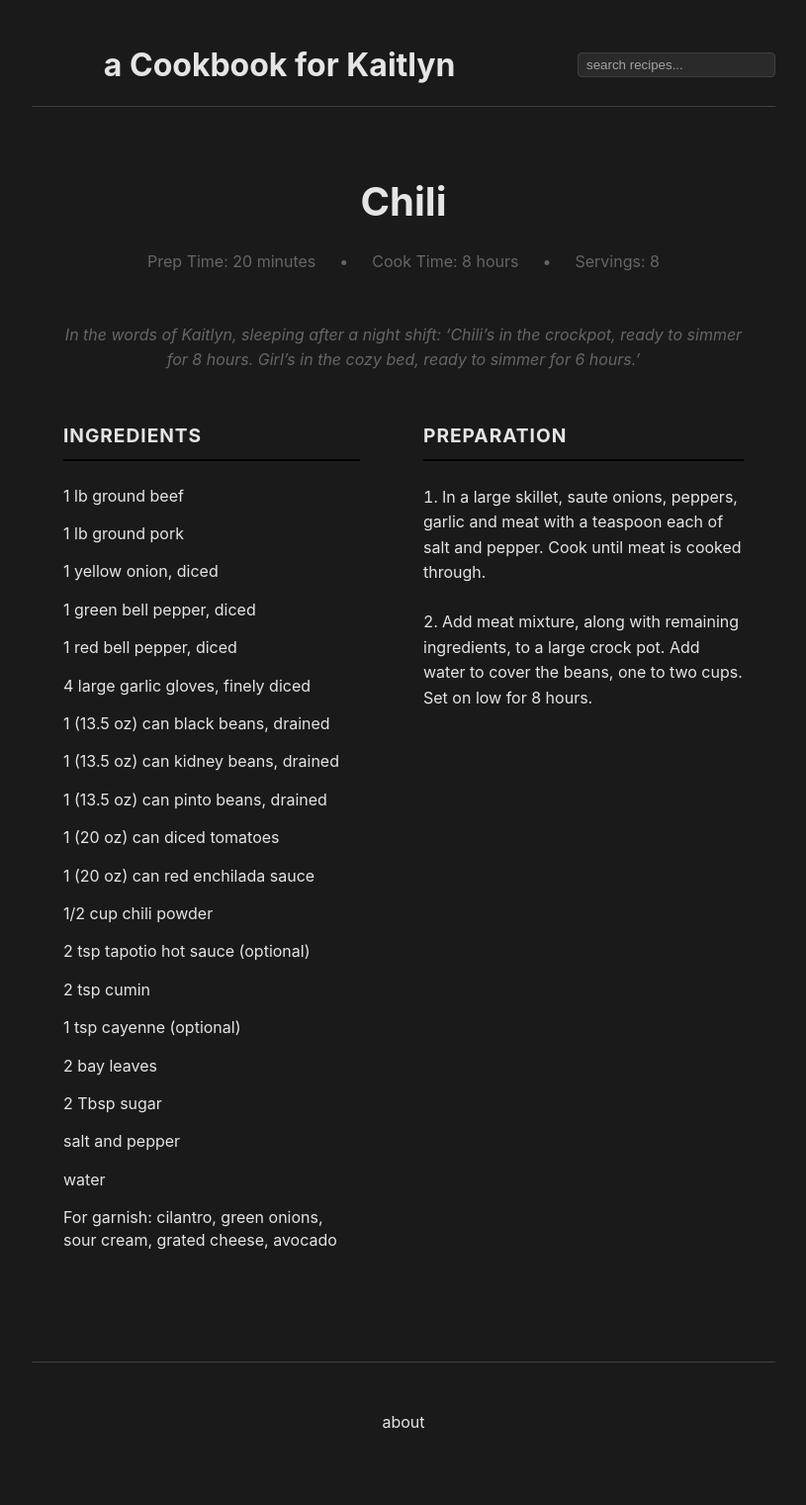
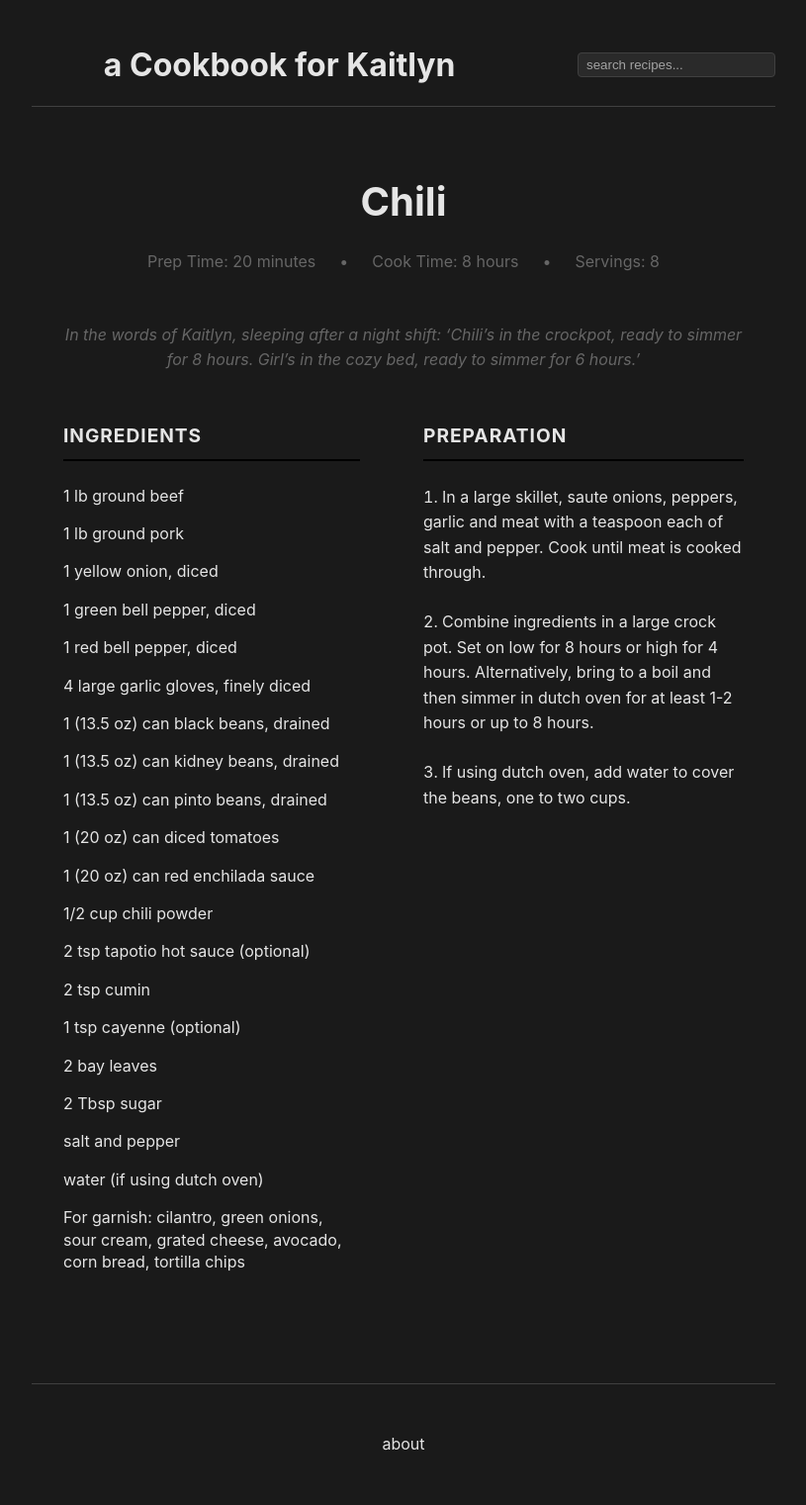
Before and after one commit to williamsca/recipes, a Jekyll site: the page built from _recipes/chili.md, in a window 1280 px wide. Shown: the whole page at 99% size, without its empty margins (232-1047 px from the left). Built offline with Jekyll 4.4.1, drawn with Linux system fonts in a browser that asks for light colours; before the commit the page ends 1498 px from its top, so only the background shows below that.

Commit message:
Update and rename chile.md to chili.md

```diff
--- a/_recipes/chile.md
+++ b/_recipes/chili.md
@@ -28,10 +28,11 @@ ingredients: |
   * 2 bay leaves
   * 2 Tbsp sugar
   * salt and pepper
-  * water
-  * For garnish: cilantro, green onions, sour cream, grated cheese, avocado
+  * water (if using dutch oven)
+  * For garnish: cilantro, green onions, sour cream, grated cheese, avocado, corn bread, tortilla chips
 instructions: |
   1. In a large skillet, saute onions, peppers, garlic and meat with a teaspoon each of salt and pepper. Cook until meat is cooked through.
-  2. Add meat mixture, along with remaining ingredients, to a large crock pot. Add water to cover the beans, one to two cups. Set on low for 8 hours.
+  2. Combine ingredients in a large crock pot. Set on low for 8 hours or high for 4 hours. Alternatively, bring to a boil and then simmer in dutch oven for at least 1-2 hours or up to 8 hours.
+  3. If using dutch oven, add water to cover the beans, one to two cups.
 
 ---
```
